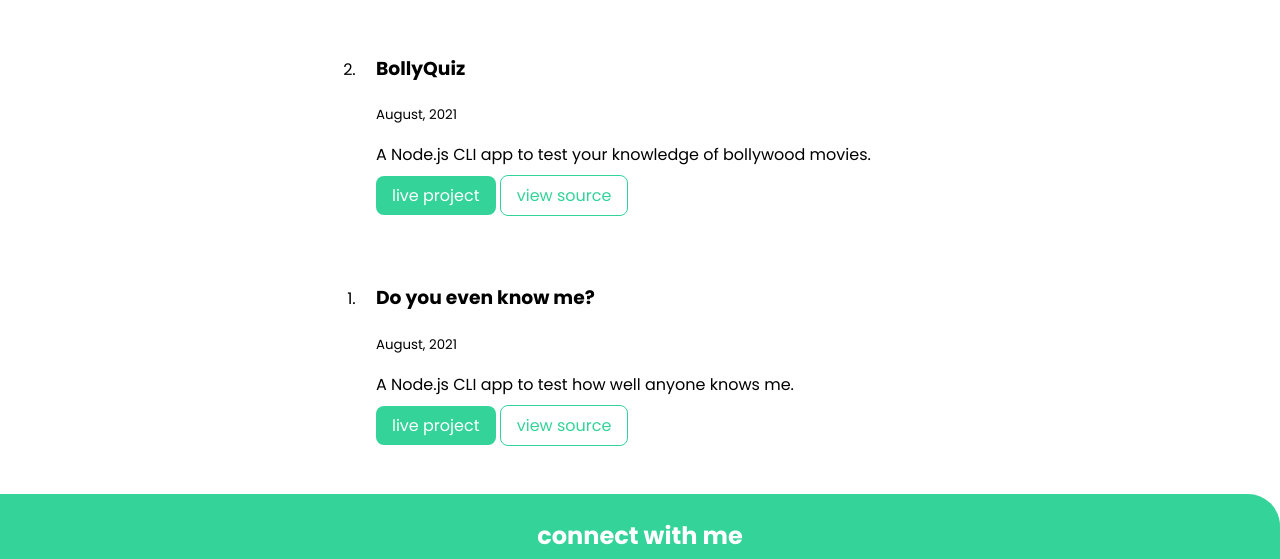
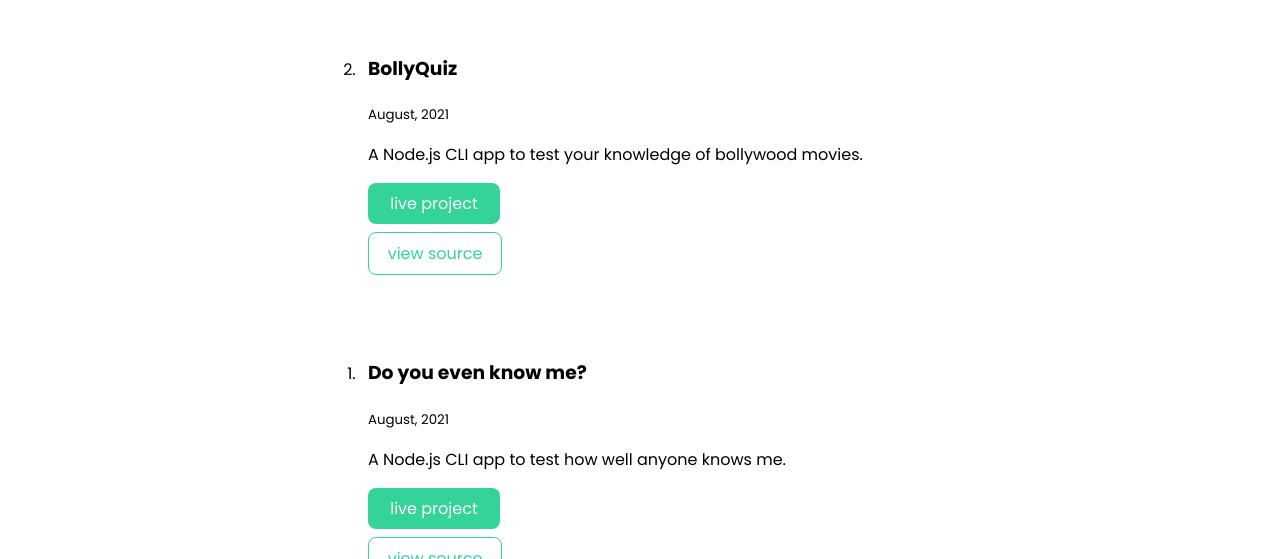
Before and after one commit to anik31/portfolio-aniket, a plain HTML site: page projects.html in a window 1280 px wide. Shown: the part 242-801 px from the top of the page. Drawn offline with Linux system fonts and the light colour scheme.

Commit message:
fix: styling

```diff
--- a/styles.css
+++ b/styles.css
@@ -27,16 +27,21 @@ hr{
     text-decoration: none;
     padding: 0.5rem 1rem;
     margin-bottom: 0.5rem;
+    text-align: center;
 }
 .link-primary{
     background-color: var(--primary-color);
     color: white;
     border-radius: 0.5rem;
+    display: block;
+    max-width: 100px;
 }
 .link-secondary{
     color: var(--primary-color);
     border: 1px solid var(--primary-color);
     border-radius: 0.5rem;
+    display: block;
+    max-width: 100px;
 }
 
 /* lists */
@@ -122,9 +127,10 @@ footer ul{
     font-size: x-large;
 }
 li{
-    padding: 0rem 1rem;
+    padding: 0rem 0.5rem;
 }
 
 .section-blog{
-    padding: 4rem 0rem;
+    padding-top: 4rem;
+    padding-bottom: 4rem;
 }
```
